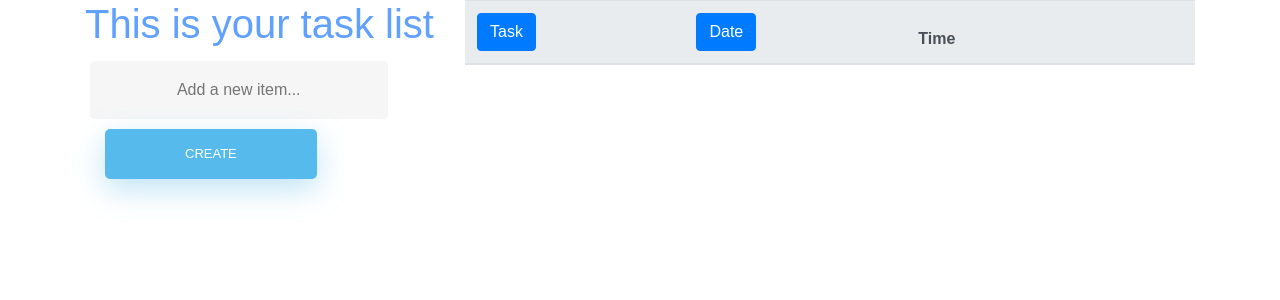
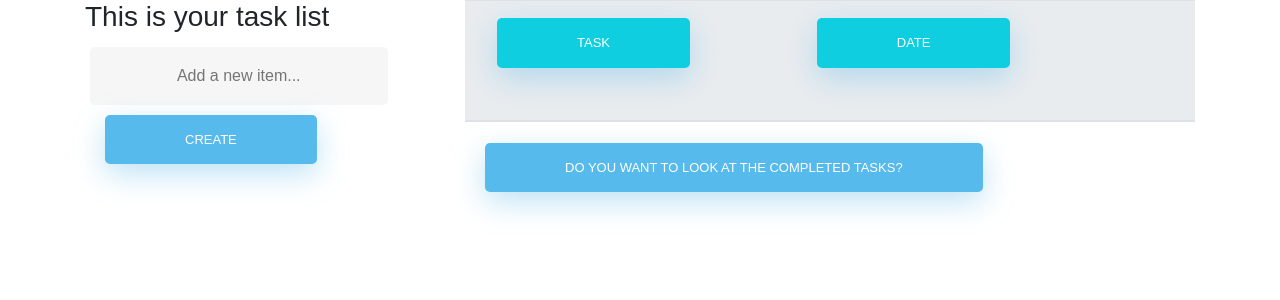
Before and after one commit to missing009/ToDo, a PHP site: page /profile.php in a window 1280 px wide. Shown: the part 40-340 px from the top of the page. Run offline with PHP 8.4, Linux system fonts and the light colour scheme; the visitor is signed in with stand-in values (Sample User, id 1); tables that the repository leaves empty or names only in its code hold one stand-in row (values such as "Sample post"); lists and menus that the app fills with data are empty.

Commit message:
ui upd another cheking

```diff
--- a/newtodo.php
+++ b/newtodo.php
@@ -15,9 +15,8 @@ if (isset($_POST['newTodo'])) {
         header("location:profile.php");
 
     } else {
-        echo '<p>empty</p>';
+        header('Refresh: 0; URL=profile.php');
 
-        header("location:profile.php");
 
     }
 }
--- a/profile.php
+++ b/profile.php
@@ -50,7 +50,7 @@ $items = $sth->fetchAll();
 
 
         <div class="col-sm-4">
-            <h1>This is your task list</h1>
+            <h3>This is your task list</h3>
 
             <form class="add-new-task" autocomplete="off" METHOD="post" action="newtodo.php">
                 <input type="text" name="task" placeholder="Add a new item..."/>
@@ -64,13 +64,13 @@ $items = $sth->fetchAll();
                     <table class="table">
                         <thead class="thead-light">
                         <tr>
-                            <th scope="col"><a class='btn btn-primary' role='button'
+                            <th scope="col"><a class='sort' role='button'
                                                href="?<?= http_build_query(array_merge($_GET, ['sort' => 'name'])) ?>">Task</a>
                             </th>
-                            <th scope="col"><a class='btn btn-primary' role='button'
+                            <th scope="col"><a class=' sort' role='button'
                                                href="?<?= http_build_query(array_merge($_GET, ['sort' => 'date'])) ?>">Date</a>
                             </th>
-                            <th> Time</th>
+                            <th scope="col"></th>
 
                             <th scope="col"></th>
                             <th scope="col"></th>
@@ -99,6 +99,22 @@ $items = $sth->fetchAll();
                         </tr>
                         </tbody>
                     </table>
+                    <!-- Button trigger modal -->
+                    <button type="button" class="btn btns btn-primary" data-toggle="modal" data-target="#exampleModal">
+                        Do you want to look at the completed tasks?                    </button>
+
+                    <!-- Modal -->
+                    <div class="modal fade" id="exampleModal" tabindex="-1" role="dialog" aria-labelledby="exampleModalLabel" aria-hidden="true">
+                        <div class="modal-dialog" role="document">
+                            <div class="modal-content">
+                                <div class="modal-header">
+                                    <h5 class="modal-title" id="exampleModalLabel">Well done)</h5>
+                                    <button type="button" class="close" data-dismiss="modal" aria-label="Close">
+                                        <span aria-hidden="true">&times;</span>
+                                    </button>
+                                </div>
+                                <div class="modal-body">
+                                    <ul class="list-group">
 
 
                                     <?php
@@ -108,16 +124,21 @@ $items = $sth->fetchAll();
                                     $sth->execute();
                                     $items = $sth->fetchAll();
                                     foreach ($items as $row) {
-                        echo "<tr>";
 
-                        echo "<strike>" . $row['name'] . "</strike>";
-                        echo "<p>" . $row['date'] . "</p>";
-                        echo "<p> Status Done </p>";
+                                        echo "<li class='list-group-item'> <strike>" . $row['name'] . "</strike>".$row['date']. "</li>";
 
 
                                     }
 
                                     ?>
+                                    </ul>
+                                </div>
+
+                            </div>
+                        </div>
+                    </div>
+
+
 
                 </div>
             </div>
--- a/style.css
+++ b/style.css
@@ -5,12 +5,68 @@
 html {
     background-color: #56baed;
 }
+    .sort{
+
+        background-color: #0fcee0;
+        border: none;
+        color: white;
+        padding: 15px 80px;
+        text-align: center;
+        text-decoration: none;
+        display: inline-block;
+        text-transform: uppercase;
+        font-size: 13px;
+        -webkit-box-shadow: 0 10px 30px 0 rgba(95,186,233,0.4);
+        box-shadow: 0 10px 30px 0 rgba(95,186,233,0.4);
+        -webkit-border-radius: 5px 5px 5px 5px;
+        border-radius: 5px 5px 5px 5px;
+        margin: 5px 20px 40px 20px;
+        -webkit-transition: all 0.3s ease-in-out;
+        -moz-transition: all 0.3s ease-in-out;
+        -ms-transition: all 0.3s ease-in-out;
+        -o-transition: all 0.3s ease-in-out;
+        transition: all 0.3s ease-in-out;
+    }
 .done{
-    background-color: aquamarine;
-}
+    background-color: #18cb67;
+    border: none;
+    color: white;
+    padding: 15px 80px;
+    text-align: center;
+    text-decoration: none;
+    display: inline-block;
+    text-transform: uppercase;
+    font-size: 13px;
+    -webkit-box-shadow: 0 10px 30px 0 rgba(95,186,233,0.4);
+    box-shadow: 0 10px 30px 0 rgba(95,186,233,0.4);
+    -webkit-border-radius: 5px 5px 5px 5px;
+    border-radius: 5px 5px 5px 5px;
+    margin: 5px 20px 40px 20px;
+    -webkit-transition: all 0.3s ease-in-out;
+    -moz-transition: all 0.3s ease-in-out;
+    -ms-transition: all 0.3s ease-in-out;
+    -o-transition: all 0.3s ease-in-out;
+    transition: all 0.3s ease-in-out;}
 .delete{
-    background-color: lightcoral;
-}
+    background-color: #f60f14;
+    border: none;
+    color: white;
+    padding: 15px 80px;
+    text-align: center;
+    text-decoration: none;
+    display: inline-block;
+    text-transform: uppercase;
+    font-size: 13px;
+    -webkit-box-shadow: 0 10px 30px 0 rgba(95,186,233,0.4);
+    box-shadow: 0 10px 30px 0 rgba(95,186,233,0.4);
+    -webkit-border-radius: 5px 5px 5px 5px;
+    border-radius: 5px 5px 5px 5px;
+    margin: 5px 20px 40px 20px;
+    -webkit-transition: all 0.3s ease-in-out;
+    -moz-transition: all 0.3s ease-in-out;
+    -ms-transition: all 0.3s ease-in-out;
+    -o-transition: all 0.3s ease-in-out;
+    transition: all 0.3s ease-in-out;}
     .done span.icon {
         background: url(check-mark.svg) no-repeat;
         float: left;
@@ -93,7 +149,7 @@ h2.active {
 
 /* FORM TYPOGRAPHY*/
 
-input[type=button], input[type=submit], input[type=reset]  {
+input[type=button], input[type=submit], input[type=reset],.btns  {
     background-color: #56baed;
     border: none;
     color: white;
@@ -127,7 +183,7 @@ input[type=button]:active, input[type=submit]:active, input[type=reset]:active
     transform: scale(0.95);
 }
 
-input[type=text] {
+input[type=text],input[type=password] {
     background-color: #f6f6f6;
     border: none;
     color: #0d0d0d;
```
Also changed, not shown: index.php (+6 -1 lines), login_query.php (+9 -3 lines), register_query.php (+2 -5 lines), registration.php (+15 -5 lines). Lines whose indentation alone changed are shown as unchanged.
